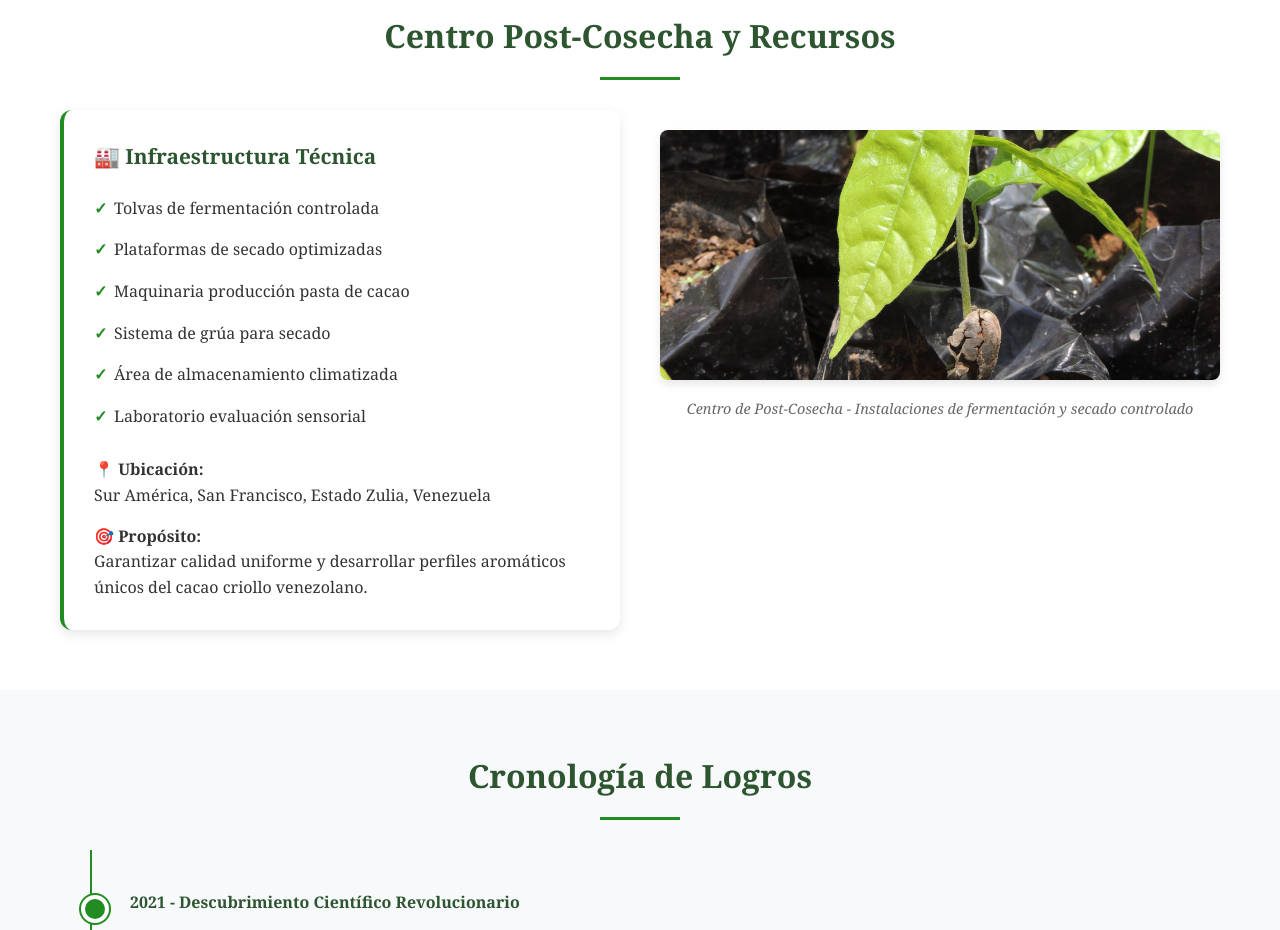
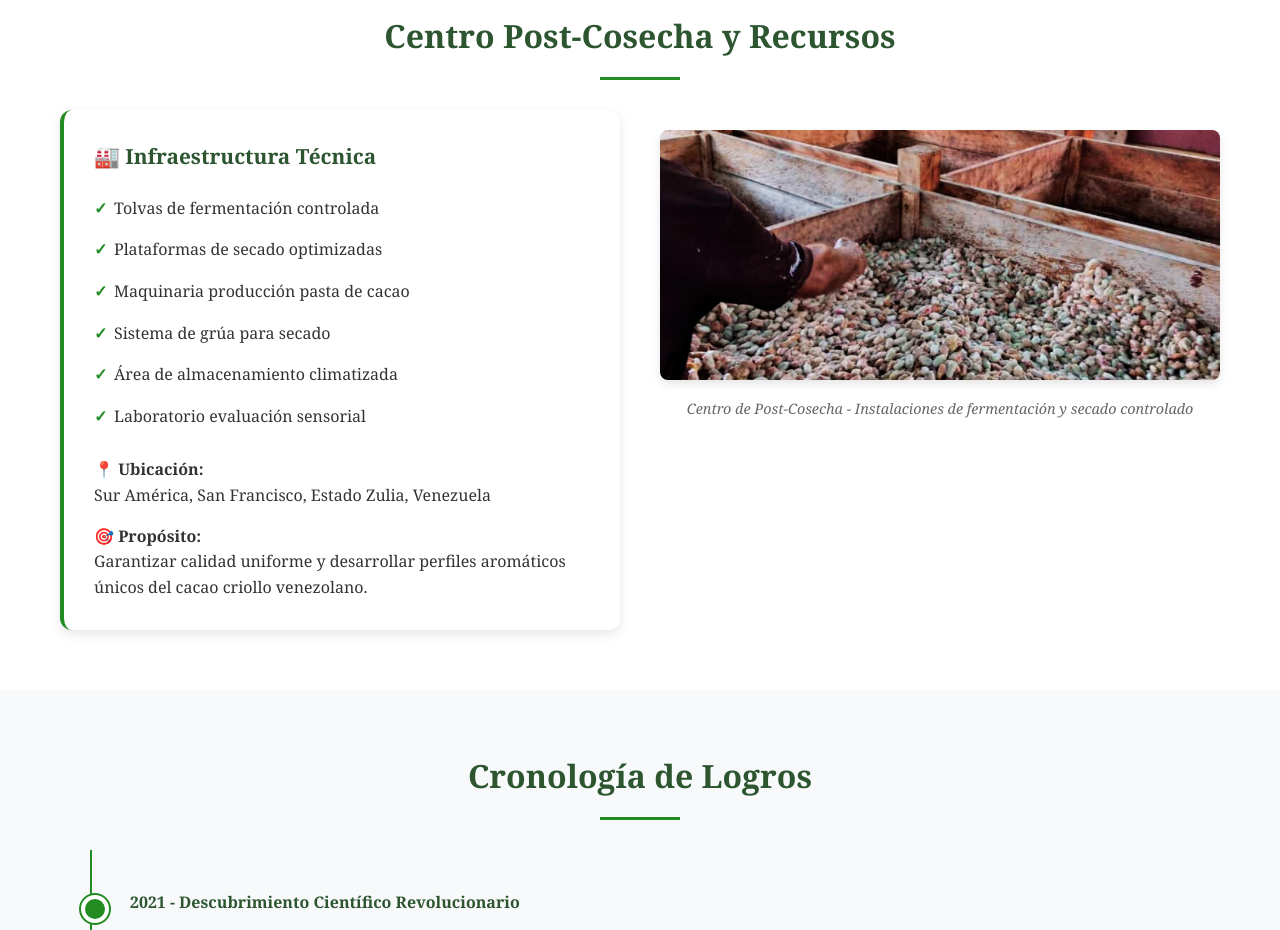
Before and after one commit to orlandomarquezb/cocoa-project, a plain HTML site: page index.html in a window 1280 px wide. Shown: the part 3760-4690 px from the top of the page. Drawn offline with Linux system fonts and the light colour scheme.

Commit message:
Add all project images including Centro Postcosecha

```diff
--- a/index.html
+++ b/index.html
@@ -573,7 +573,7 @@
                 </div>
 
                 <div class="image-container">
-                    <img src="https://github.com/orlandomarquezb/cocoa-project/blob/2f49af2810a54b062c7cc52468cb917a587106b1/Venezuela%20project%201.png?raw=true" alt="Centro Post-Cosecha" class="project-image">
+                    <img src="https://github.com/orlandomarquezb/cocoa-project/blob/main/images/Centro%20Postcosecha.png?raw=true" alt="Centro Post-Cosecha" class="project-image">
                     <p class="image-caption">Centro de Post-Cosecha - Instalaciones de fermentación y secado controlado</p>
                 </div>
             </div>
```
